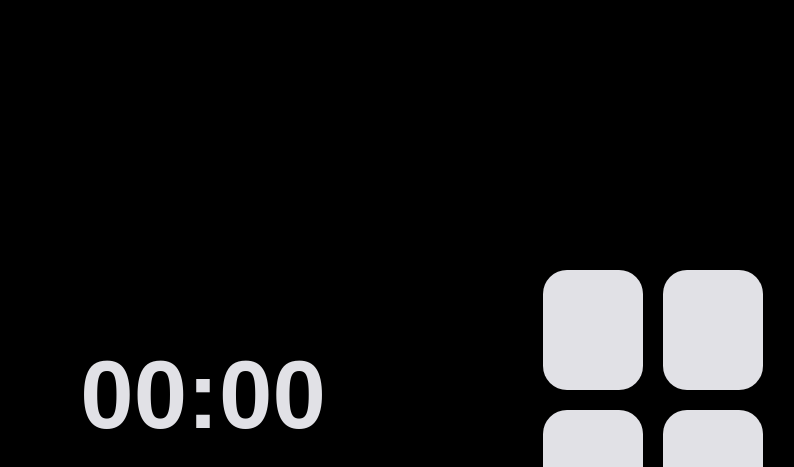
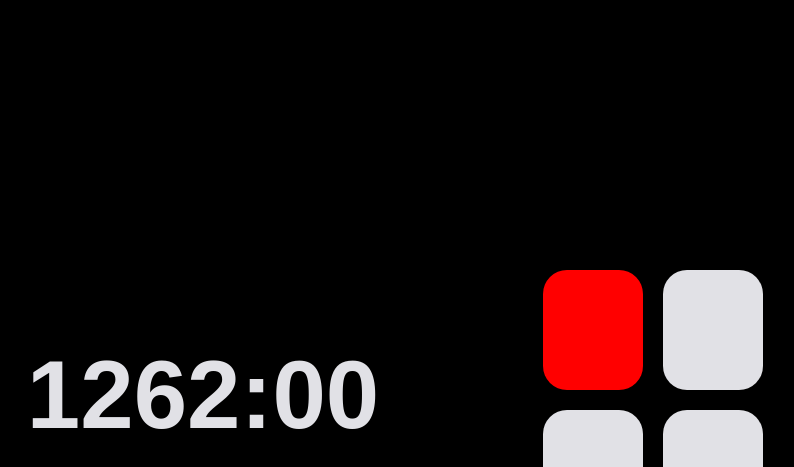
Before and after one commit to Andre-G-C-Araujo/focusTimerV2, a plain HTML site: page index.html in a window 1280 px wide. Both pictures are taken after a click on the button 850 px from the left and 330 px from the top of the page. Shown: the top 467 px of the page, without its empty margins (257-1051 px from the left). Drawn offline with Linux system fonts and the light colour scheme.

Commit message:
changeing phrases2.0

```diff
--- a/src/main.js
+++ b/src/main.js
@@ -1,7 +1,7 @@
 // State
 const state = {
   seconds: 0,
-  minutes: 0,
+  minutes: 1262,
   itsOn: false,
 };
 
@@ -54,6 +54,18 @@ btnMinus.addEventListener("click", () => {
   state.minutes = Number(minutes.textContent) - 5;
   updateDisplay();
 });
+
+const iconContent = document.querySelector(".iconButtons");
+
+iconContent.addEventListener("click", (event) => {
+  if (!event.target.classList.contains("btnRightSize")) {
+    return;
+  }
+  event.target.classList.toggle("test");
+
+  // if(event.target)
+});
+
 //clock text
 
 const timer = () => {
@@ -72,7 +84,7 @@ const timer = () => {
   setTimeout(() => {
     state.seconds--;
     timer();
-  }, 200);
+  }, 1000);
 
   updateDisplay();
 };
@@ -81,3 +93,5 @@ const updateDisplay = () => {
   minutes.textContent = String(state.minutes).padStart(2, "0");
   seconds.textContent = String(state.seconds).padStart(2, "0");
 };
+
+updateDisplay();
--- a/style.css
+++ b/style.css
@@ -97,10 +97,18 @@ body {
 .btnLeftSize,
 .btnRightSize:hover {
   cursor: pointer;
+
+  color: #afafb1;
 }
 
+.btnClicked {
+  background: var(--selectedButton);
+}
 .hidden {
   display: none;
+}
+.test {
+  background: red;
 }
 
 /*Mobile*/
```
